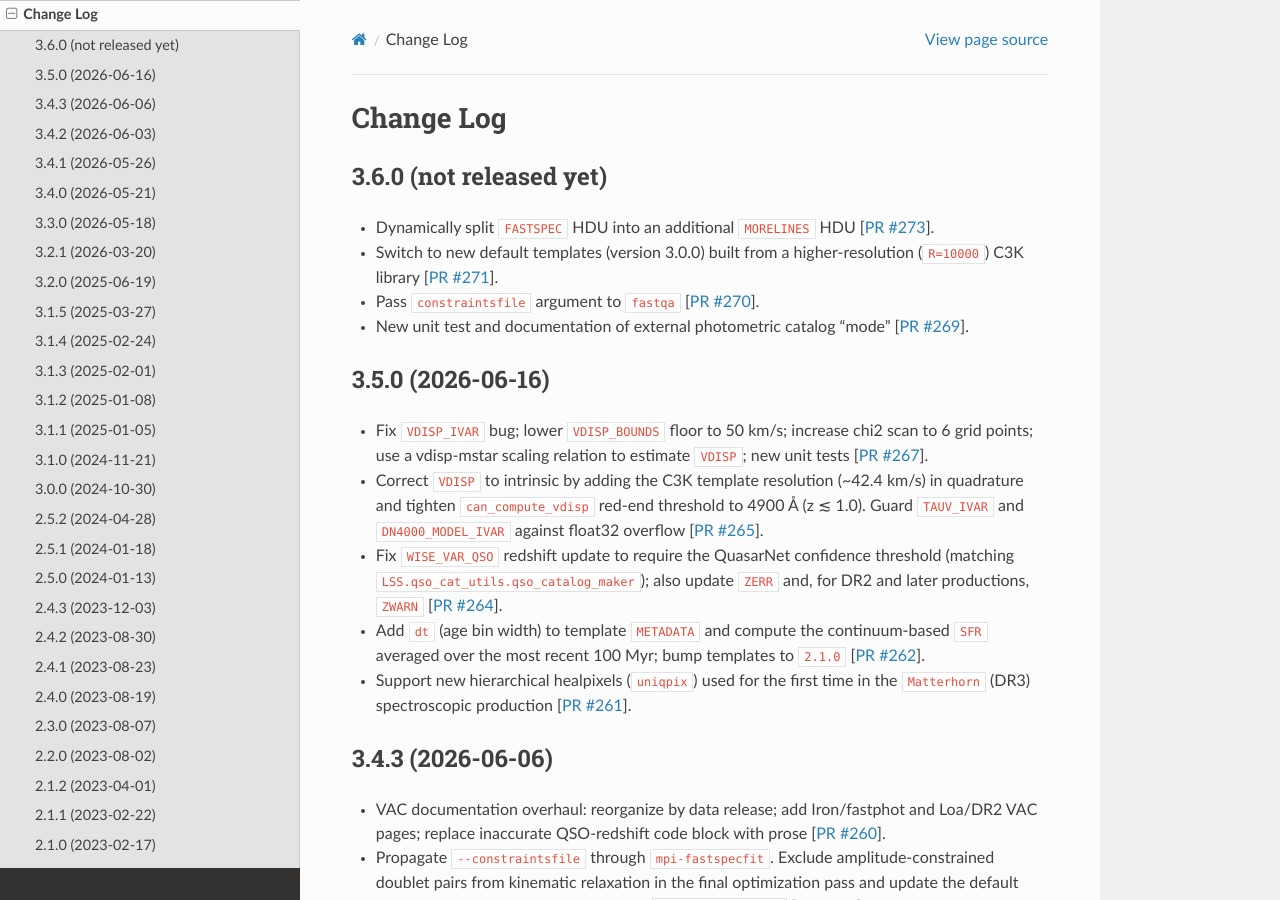
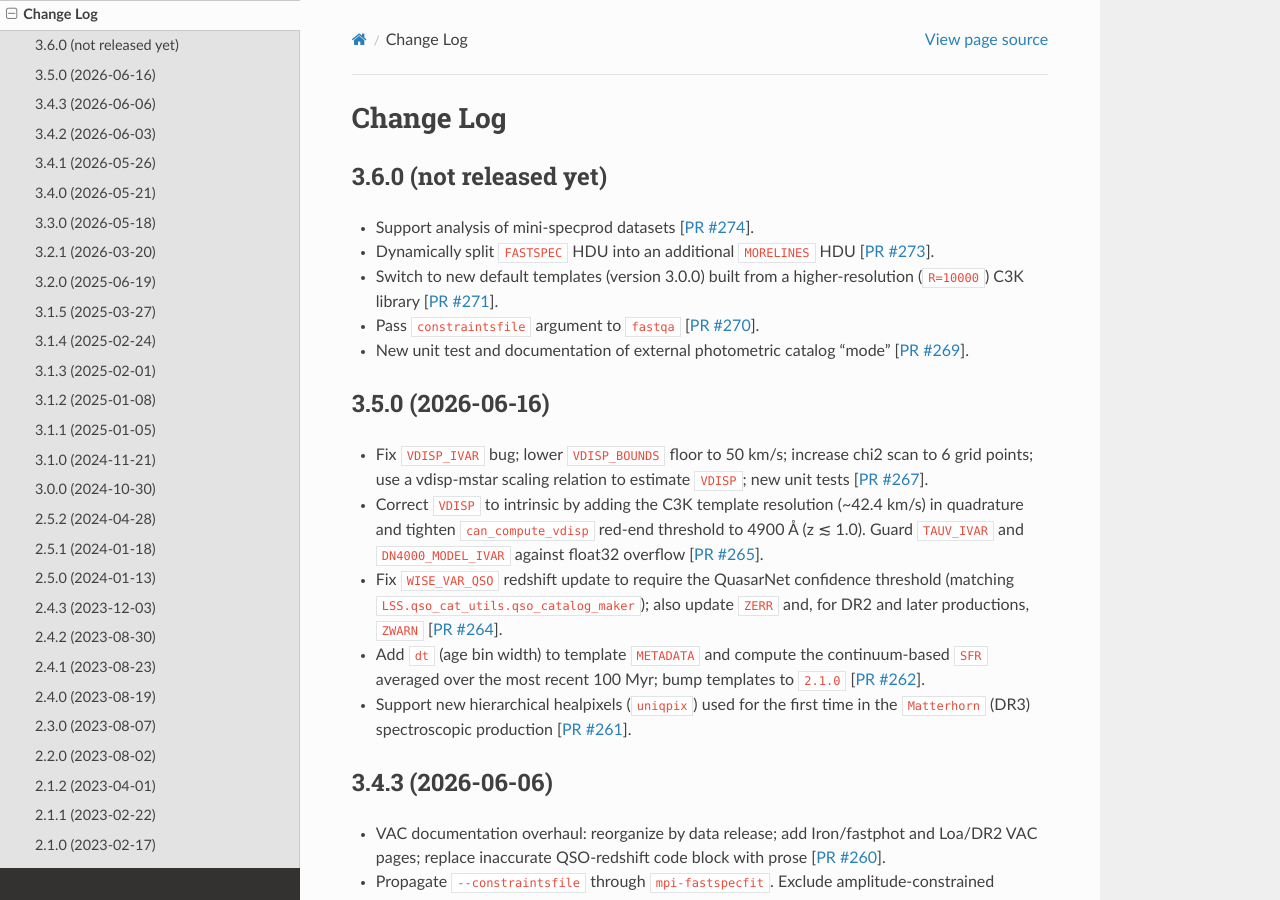
Before and after one commit to desihub/fastspecfit, a Sphinx documentation site: the page built from doc/changes.rst, in a window 1280 px wide and 900 px high. Built offline with Sphinx 7.4.7 and the Read the Docs theme 3.1.0, drawn with Linux system fonts in a browser that asks for light colours; the version number could not be read and is left out.

Commit message:
update change log [ci skip]

```diff
--- a/doc/changes.rst
+++ b/doc/changes.rst
@@ -5,6 +5,7 @@ Change Log
 3.6.0 (not released yet)
 ------------------------
 
+* Support analysis of mini-specprod datasets [`PR #274`_].
 * Dynamically split ``FASTSPEC`` HDU into an additional ``MORELINES``
   HDU [`PR #273`_].
 * Switch to new default templates (version 3.0.0) built from a
@@ -13,6 +14,7 @@ Change Log
 * New unit test and documentation of external photometric catalog
   "mode" [`PR #269`_].
 
+.. _`PR #274`: https://github.com/desihub/fastspecfit/pull/274
 .. _`PR #273`: https://github.com/desihub/fastspecfit/pull/273
 .. _`PR #271`: https://github.com/desihub/fastspecfit/pull/271
 .. _`PR #270`: https://github.com/desihub/fastspecfit/pull/270
```
